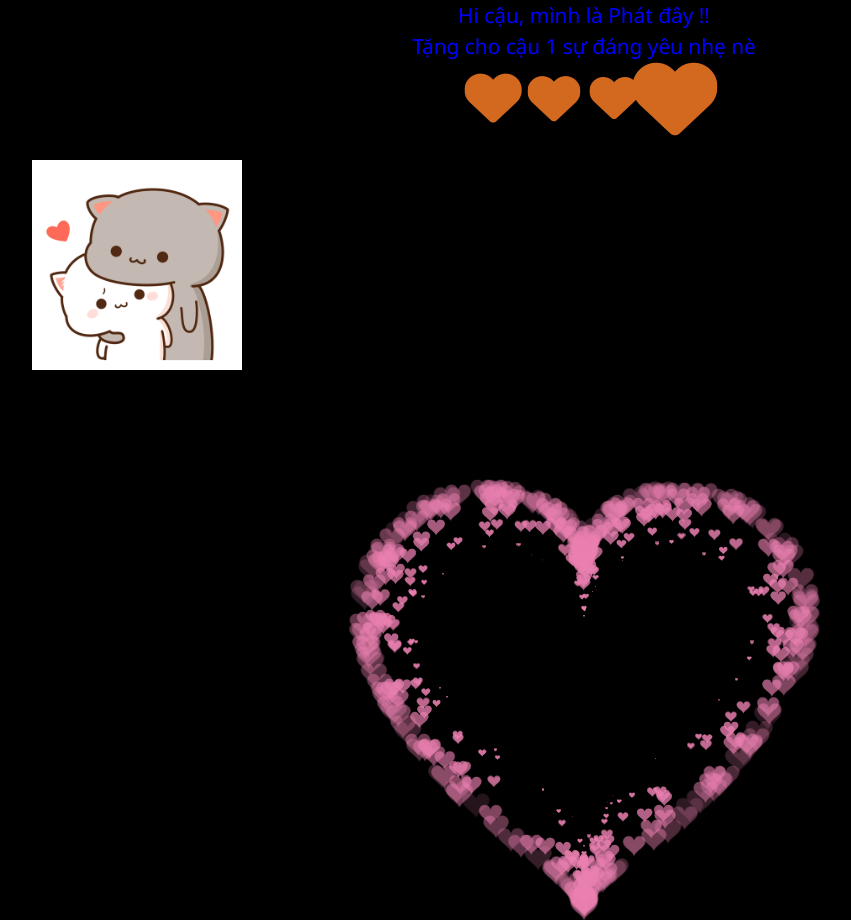
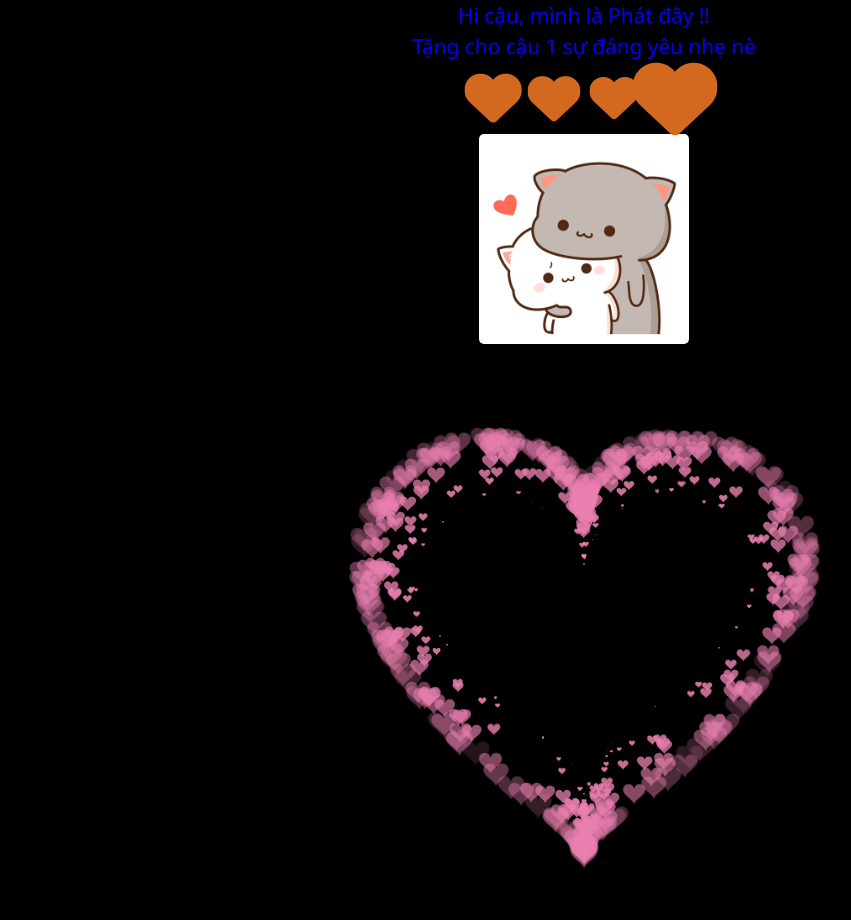
Before and after one commit to ThanhphatDeveloper/Heart, a website: page index.html in a window 1280 px wide. Shown: the whole page, without its empty margins (56-907 px from the left). Drawn offline with Linux system fonts and the light colour scheme.

Commit message:
upload code

```diff
--- a/assets/css/style.css
+++ b/assets/css/style.css
@@ -2,7 +2,8 @@
 @tailwind components;
 @tailwind utilities;
 
-html, body {
+html,
+body {
   width: 100%;
 
   height: 100%;
@@ -10,6 +11,7 @@ html, body {
   margin: 0;
   background: black;
 }
+
 canvas {
   position: absolute;
   width: 100%;
@@ -19,7 +21,7 @@ canvas {
 
 }
 
-.content{
+.content {
   display: flex;
   justify-content: center;
   text-align: center;
@@ -30,19 +32,38 @@ canvas {
   margin: 0 auto;
 }
 
-.fa-3x{
+.fa-3x {
   display: flex;
   justify-content: center;
   font-size: 1.2rem;
   color: chocolate;
 }
 
-.img-cat{
+.img-cat {
   display: flex;
+  justify-content: center;
   margin: 26px 88px;
   width: 210px;
 }
 
-.cat-size{
+.cat-size {
   width: 220px;
+  border-radius: 5px;
+
 }
+
+/* Extra small devices (phones, less than 768px) */
+
+/* No media query since this is the default in Bootstrap */
+
+/* Small devices (tablets, 768px and up) */
+
+@media (min-width: 600px) {
+  .img-cat {
+    /* display: flex;
+    justify-content: center; */
+    margin: auto ;
+    /*88*/
+    width: 210px;
+  }
+}
```
Also changed, not shown: index.html (+7 -0 lines), assets/css/output.css. Lines whose indentation alone changed are shown as unchanged.
